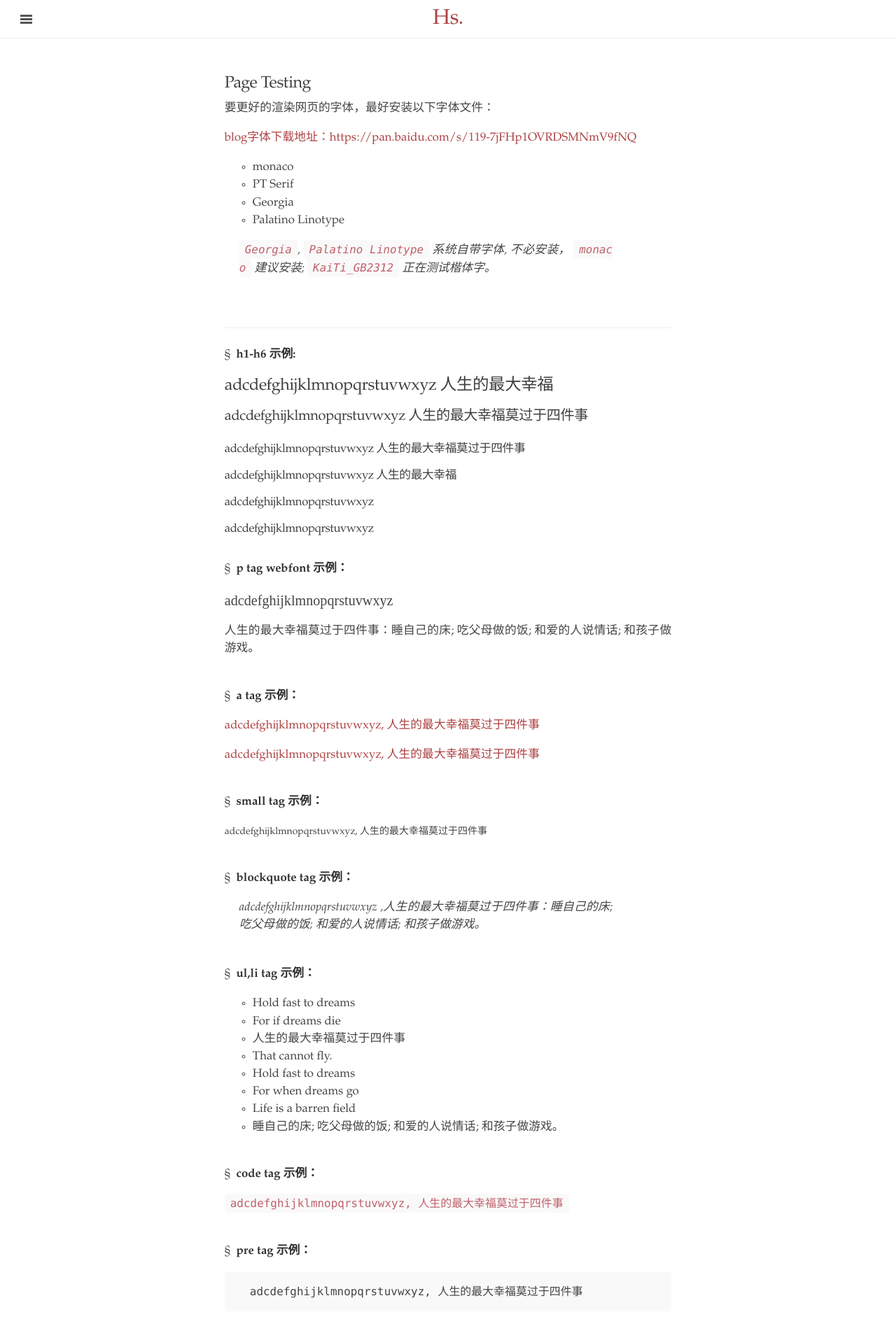
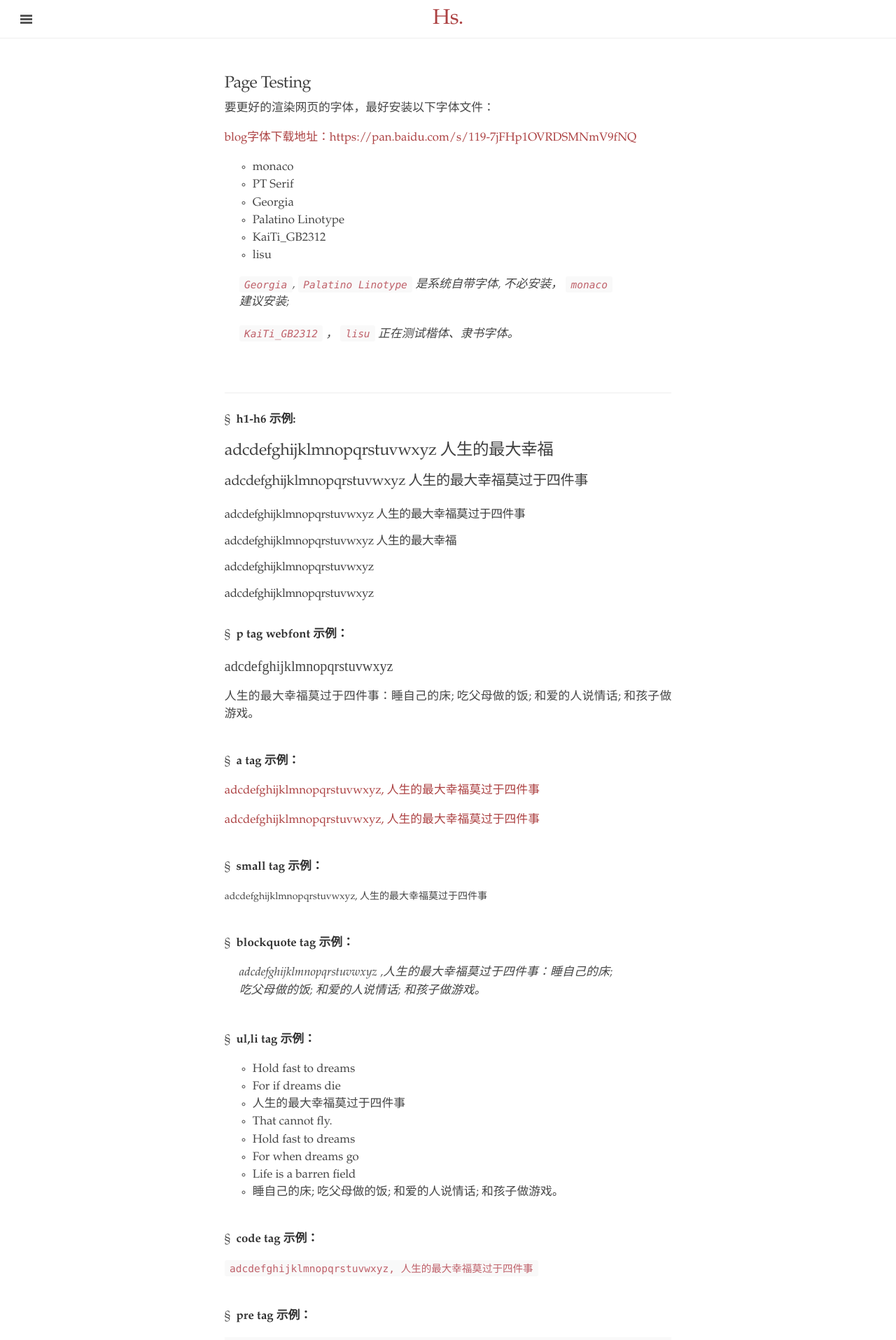
Before and after one commit to symphonyh/blog, a Jekyll site: the page built from testpage.md, in a window 1280 px wide. Shown: the top 1915 px of the page at 70% size. Built offline with Jekyll 4.4.1, drawn with Linux system fonts in a browser that asks for light colours.

Commit message:
2018-8-19:21:48

```diff
--- a/public/css/ed.css
+++ b/public/css/ed.css
@@ -106,7 +106,7 @@ body {
 }
 
 code, pre {
-    font-size: 0.95em;
+    font-size: 0.865em;
     font-family: monaco, Helvetica, Tahoma, Arial, "Microsoft YaHei",  sans-serif;
 }
 
--- a/testpage.md
+++ b/testpage.md
@@ -11,12 +11,14 @@ title: Page Testing
 - PT Serif
 - Georgia
 - Palatino Linotype
+- KaiTi_GB2312
+- lisu
 
-> `Georgia`, `Palatino Linotype` 系统自带字体, 不必安装， `monaco` 建议安装;
-> `KaiTi_GB2312` 正在测试楷体字。
+> `Georgia`, `Palatino Linotype` 是系统自带字体, 不必安装， `monaco` 建议安装;
+
+> `KaiTi_GB2312` ， `lisu` 正在测试楷体、隶书字体。
 
 <br>
-<!-- <img src="/assets/hxy.jpg" alt="bella-and-me" style="margin: 0"><br> -->
 
 
 ---
```
Also changed, not shown: _texts/sapiens.md (+1 -0 lines).
